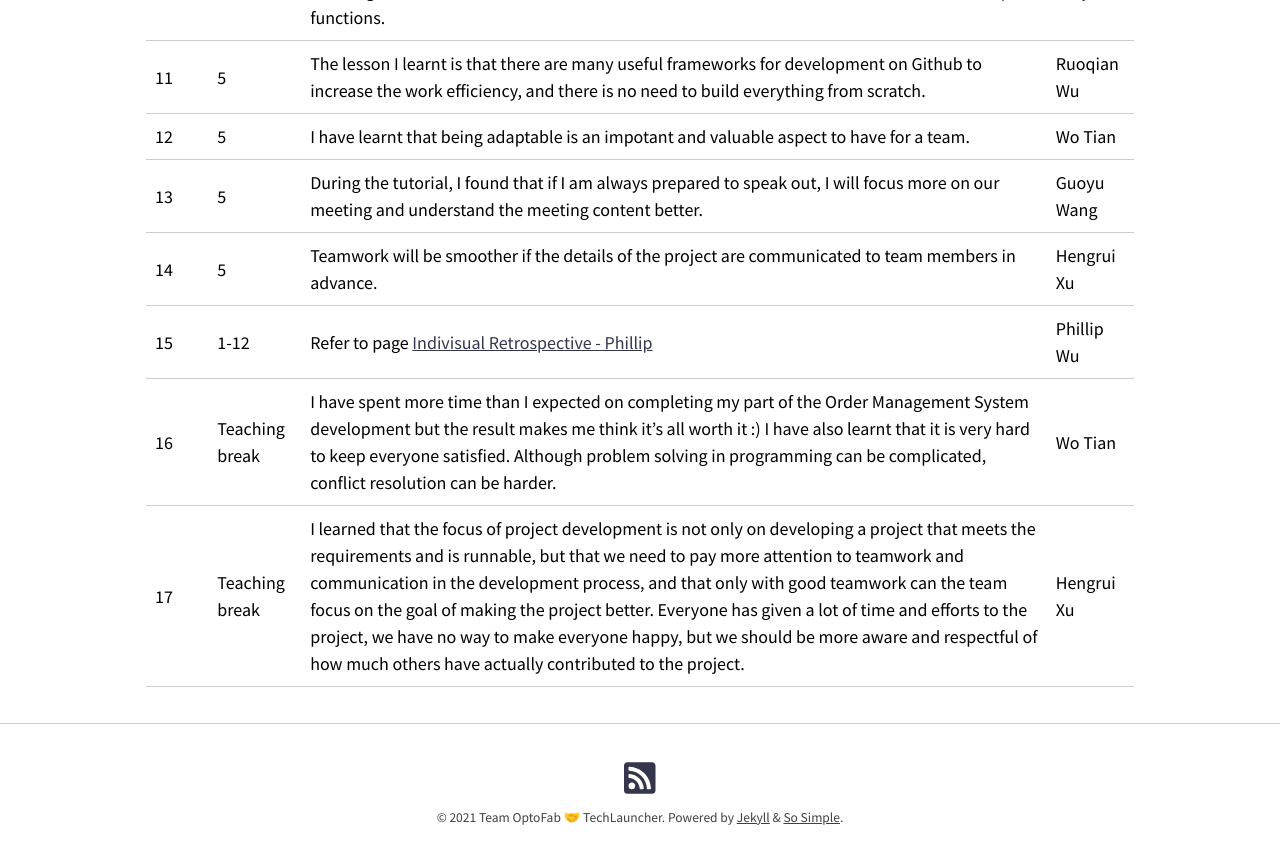
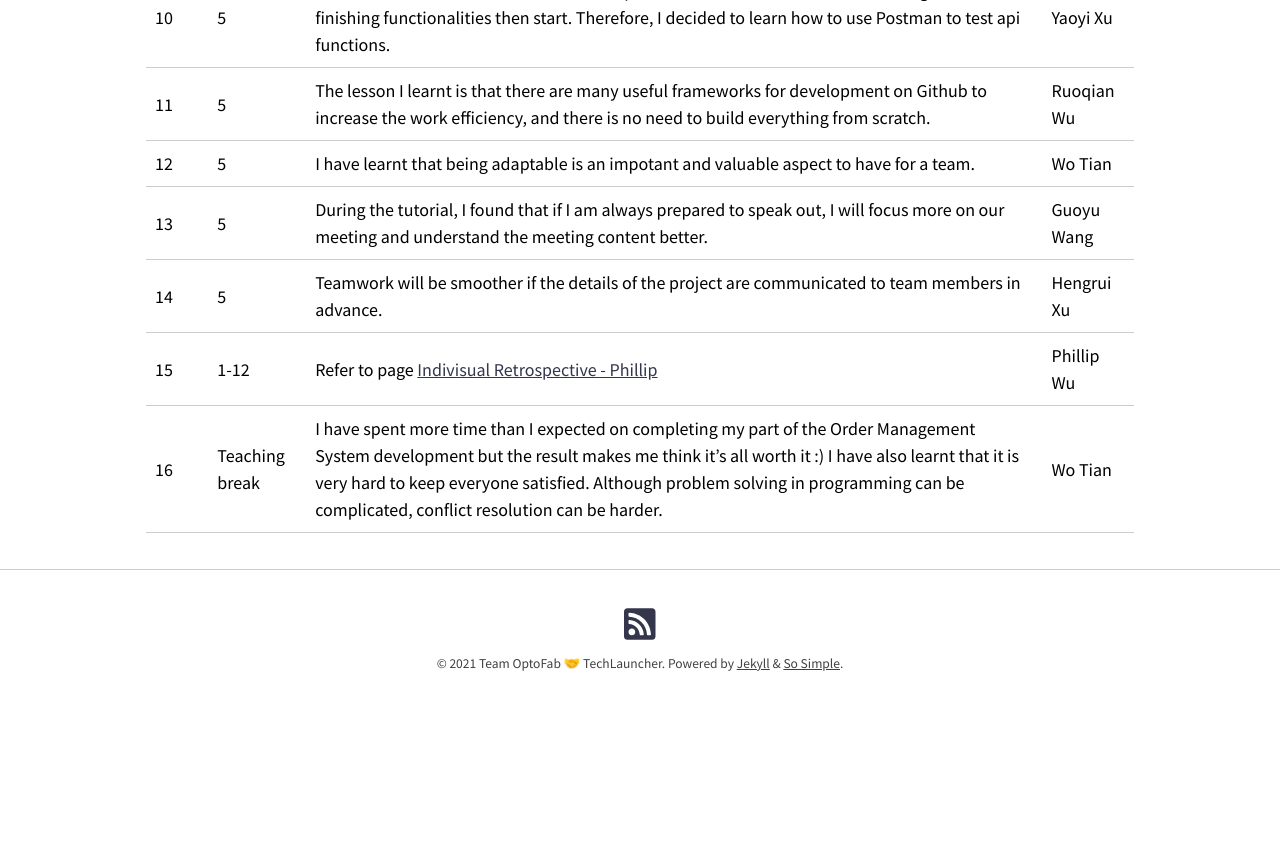
Before and after one commit to optofab/optofab.github.io, a Jekyll site: the page built from reflection_log.md, in a window 1280 px wide and 900 px high, scrolled down 1344 px. Shown: the top 864 px of the window. Built offline with Jekyll 4.4.1, drawn with Linux system fonts in a browser that asks for light colours; nearby versions of some CDN libraries; emoji names are drawn with the system emoji font; after the commit the page ends 2090 px from its top, so only the background shows below that.

Commit message:
Update reflection_log.md

```diff
--- a/reflection_log.md
+++ b/reflection_log.md
@@ -20,4 +20,3 @@ layout: page
 | 14        | 5        | Teamwork will be smoother if the details of the project are communicated to team members in advance.                                                                                                                                                                                                                                             | Hengrui Xu    |
 | 15        | 1-12     | Refer to page [Indivisual Retrospective - Phillip]({% link _retrospectives/2021-09-04-Retrospective-Indivisual-Phillip.md %})                                                                                                                                                                                                                    | Phillip Wu    |
 | 16        | Teaching break     |I have spent more time than I expected on completing my part of the Order Management System development but the result makes me think it's all worth it :)  I have also learnt that it is very hard to keep everyone satisfied. Although problem solving in programming can be complicated, conflict resolution can be harder.                                                    | Wo Tian    |
-| 17        | Teaching break     |I learned that the focus of project development is not only on developing a project that meets the requirements and is runnable, but that we need to pay more attention to teamwork and communication in the development process, and that only with good teamwork can the team focus on the goal of making the project better.  Everyone has given a lot of time and efforts to the project, we have no way to make everyone happy, but we should be more aware and respectful of how much others have actually contributed to the project.                                                                                                                                                                                                             | Hengrui Xu    |
```
